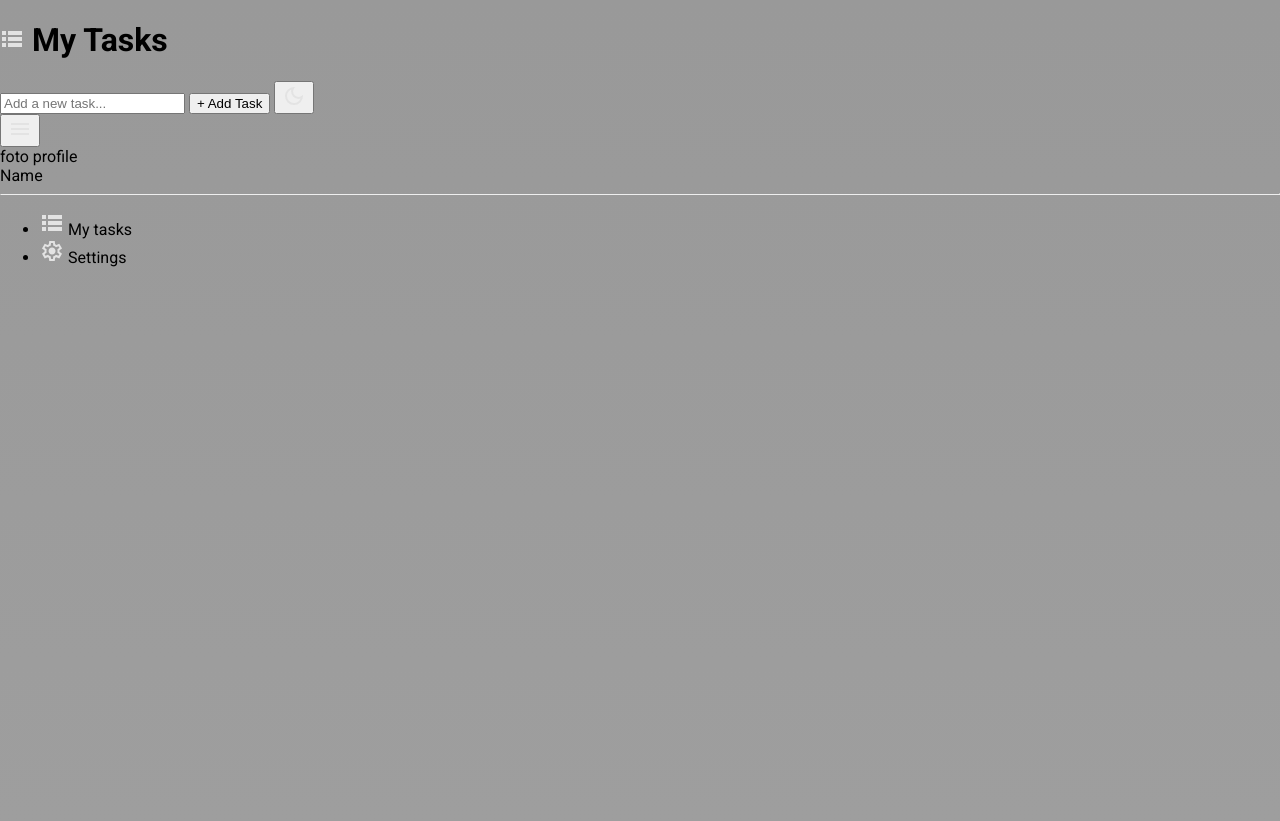
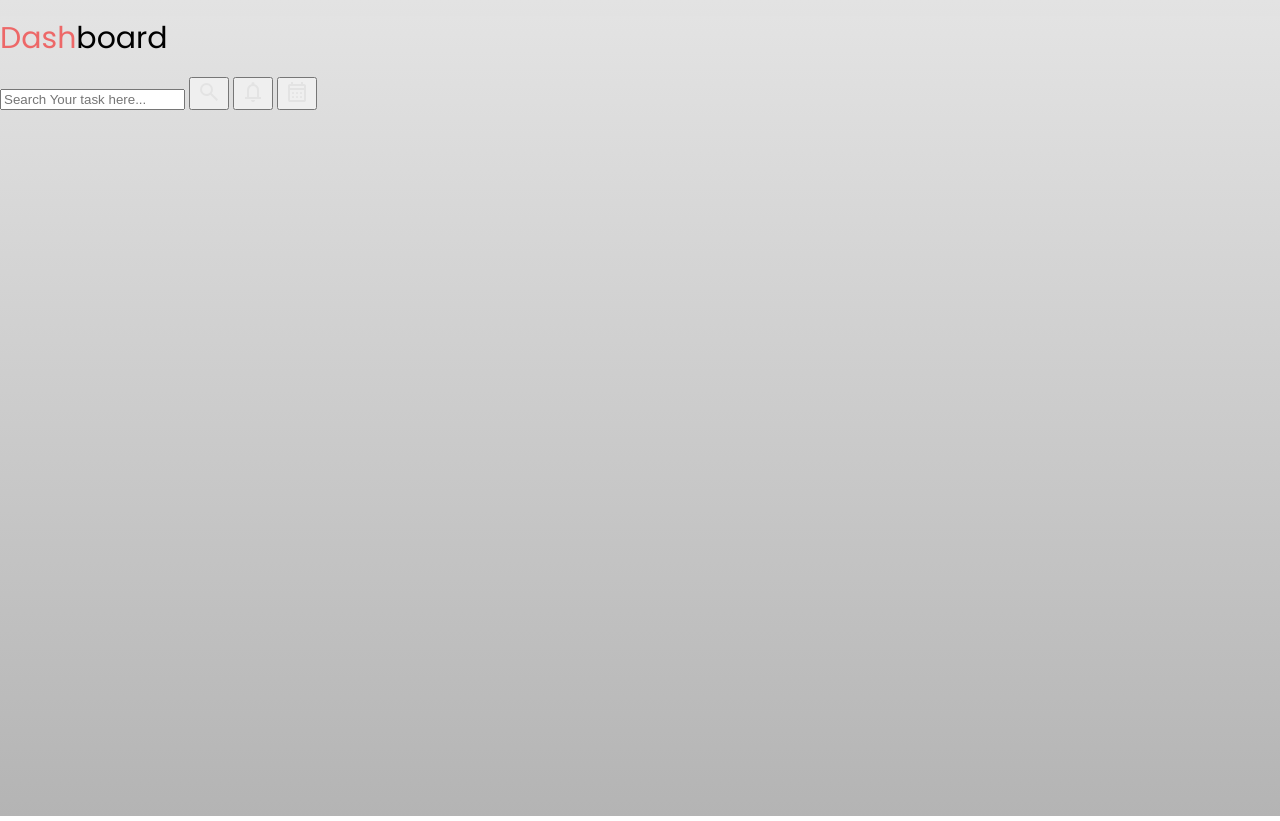
Before and after one commit to Solynixx/To-DoList, a plain HTML site: page index.html in a window 1280 px wide. Drawn offline with Linux system fonts and the light colour scheme.

Commit message:
Add header icons, Poppins font and styling
Introduce three new SVG assets (search, notifications, calendar) and update the header to a compact dashboard layout with a search input and icon buttons. Add Poppins to the Google Fonts preload and adjust index.html to use the new header markup (old sidebar/main markup commented out). Update style.css: tweak page background gradient and add .first-word/.second-word classes using Poppins for the new header branding.

```diff
--- a/index.html
+++ b/index.html
@@ -6,18 +6,24 @@
     <link rel="preconnect" href="https://fonts.googleapis.com">
     <link rel="preconnect" href="https://fonts.gstatic.com" crossorigin>
     <link href="https://fonts.googleapis.com/css2?family=Roboto:ital,wght@0,100..900;1,100..900&display=swap" rel="stylesheet">
+    <link rel="preconnect" href="https://fonts.googleapis.com">
+    <link rel="preconnect" href="https://fonts.gstatic.com" crossorigin>
+    <link href="https://fonts.googleapis.com/css2?family=Poppins:ital,wght@0,100;0,200;0,300;0,400;0,500;0,600;0,700;0,800;0,900;1,100;1,200;1,300;1,400;1,500;1,600;1,700;1,800;1,900&family=Roboto:ital,wght@0,100..900;1,100..900&display=swap" rel="stylesheet">
     <link rel="icon" type="image/svg+xml" href="assets/Logo.svg">
     <link rel="stylesheet" href="style.css">
     <title>To-Do List</title>
 </head>
 <body>
-    <header>
-        <h1><img src="assets/List.svg" alt="List Icon"> My Tasks</h1>
-        <input type="text" id="task" name="task" placeholder="Add a new task...">
-        <button>+ Add Task</button>
-        <button><img src="assets/dark_mode.svg" alt="Dark Mode"></button>
+    <header class="site-header">
+        <section>
+            <p><span class="first-word">Dash</span><span class="second-word">board</span></p>
+            <input type="text" placeholder="Search Your task here...">
+            <button><img src="assets/search.svg" alt="Search"></button>
+            <button><img src="assets/notifications.svg" alt="Notifications"></button>
+            <button><img src="assets/calendar.svg" alt="Calendar"></button>
+        </section>
     </header>
-    <main>
+    <!-- <main>
         <section id="sideBar-left">
             <button>
                 <img src="assets/menu.svg" alt="Menu Icon">
@@ -30,7 +36,7 @@
                 <li><img src="assets/setting.svg" alt="Settings Icon"> Settings</li>
             </ul>
         </section>
-    </main>
+    </main> -->
     <script src="script.js"></script>
 </body>
 </html>
--- a/style.css
+++ b/style.css
@@ -2,6 +2,18 @@
     height: 100%;
     margin: 0;
     padding: 0;
-    background: linear-gradient(180deg, #999999, #9e9e9e);
+    background: linear-gradient(180deg, #e3e3e3, #b4b4b4);
     font-family: roboto;
 }
+
+.first-word{
+    color: #ed6868;
+    font-size: 30px;
+    font-family: poppins;
+}
+
+.second-word{
+    color: #000000;
+    font-size: 30px;
+    font-family: poppins;
+}
```
Also changed, not shown: assets/calendar.svg (added), assets/notifications.svg (added), assets/search.svg (added).
